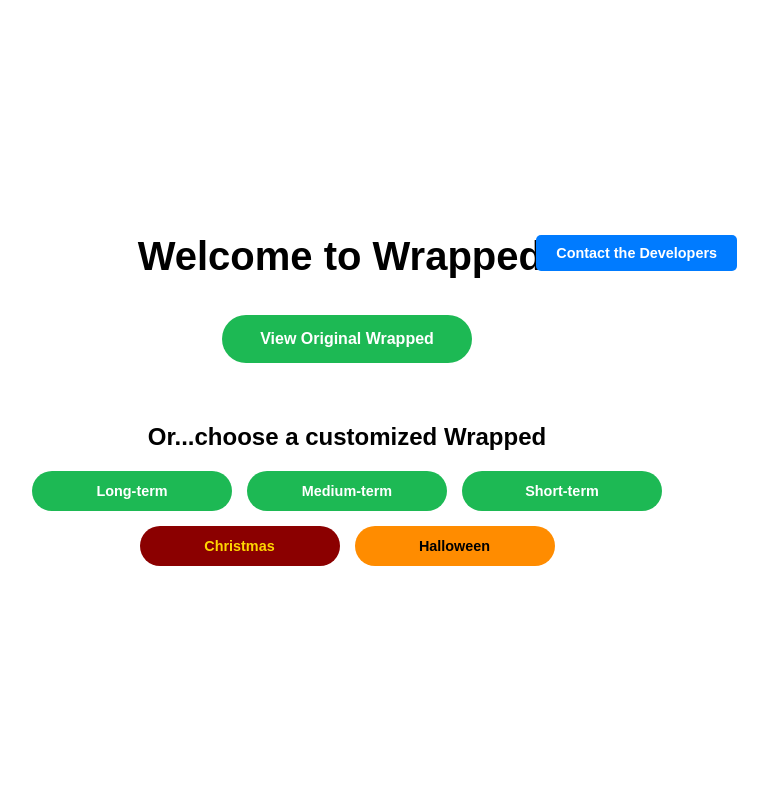
After one commit to anushak016/SpotifyWrapped, a Django app: page /spotify/homepage/ in a window 1280 px wide. The commit adds this page. Shown: the whole page, without its empty margins (293-1061 px from the left). Run offline with Django 5.2, Linux system fonts and the light colour scheme.

Commit message:
added a homepage with buttons for each wrapped and a contact the developers button

```diff
--- /dev/null
+++ b/wrappedSlides/static/home.css
@@ -0,0 +1,194 @@
+/* General Reset */
+body, h1, h2, a {
+    margin: 0;
+    padding: 0;
+    box-sizing: border-box;
+}
+
+body {
+    font-family: Arial, sans-serif;
+    color: white;
+    text-align: center;
+    min-height: 100vh;
+    display: flex;
+    flex-direction: column;
+    justify-content: center;
+    align-items: center;
+    padding: 0;
+    position: relative; /* Ensure child elements can be positioned relative to this */
+}
+
+.wrapper {
+    width: 100%;
+    max-width: 800px;
+    position: relative;
+}
+
+/* Header */
+header h1 {
+    font-size: 2.5rem;
+    color: black;
+    margin-bottom: 1rem;
+    font-weight: bold;
+}
+
+/* Contact Button (Top Left) */
+.contact-button-container {
+    position: absolute;
+    /*margin-left: 100rem;*/
+    top: 10px;  /* Adjust if you need more or less space from the top */
+    right: 10px; /* Adjust if you need more or less space from the left */
+    z-index: 10; /* Ensure it's above other elements */
+}
+
+.contact-button {
+    text-decoration: none;
+    background-color: #007bff;
+    color: white;
+    padding: 10px 20px;
+    border-radius: 5px;
+    font-size: 0.9rem;
+    font-weight: bold;
+    transition: background 0.3s ease;
+}
+
+h2 {
+    color: black;
+}
+
+.contact-button:hover {
+    background-color: #0056b3;
+}
+
+/* Main Button Section */
+.main-button-container {
+    background: white;
+    padding: 20px;
+    margin-bottom: 40px;
+}
+
+.main-button-container h2 {
+    color: black;
+    font-size: 1.5rem;
+    margin-bottom: 20px;
+}
+
+.main-button {
+    display: inline-block;
+    text-decoration: none;
+    background-color: #1db954;
+    color: white;
+    padding: 15px 30px;
+    border-radius: 25px; /* Rounded rectangle */
+    font-size: 1rem;
+    font-weight: bold;
+    transition: background 0.3s ease;
+    width: auto;
+    min-width: 250px; /* Set a minimum width for better rectangle shape */
+    text-align: center;
+}
+
+.main-button:hover {
+    background-color: #1ed760;
+}
+
+/* Customized Buttons Section */
+.custom-buttons-container h2 {
+    font-size: 1.5rem;
+    margin-bottom: 20px;
+}
+
+.custom-buttons {
+    display: flex;
+    flex-wrap: wrap;
+    justify-content: center;
+    gap: 15px;
+}
+
+.custom-button {
+    display: inline-block;
+    text-decoration: none;
+    background-color: #1db954;
+    color: white;
+    padding: 12px 30px; /* Padding to make it more rectangular */
+    border-radius: 25px; /* Rounded rectangle */
+    font-size: 0.9rem;
+    font-weight: bold;
+    transition: background 0.3s ease, transform 0.3s ease;
+    text-align: center;
+    width: auto;
+    min-width: 200px; /* Set a minimum width for better rectangle shape */
+}
+
+.custom-button1 {
+    display: inline-block;
+    text-decoration: none;
+    background-color: darkred;
+    color: gold;
+    padding: 12px 30px; /* Padding to make it more rectangular */
+    border-radius: 25px; /* Rounded rectangle */
+    font-size: 0.9rem;
+    font-weight: bold;
+    transition: background 0.3s ease, transform 0.3s ease;
+    text-align: center;
+    width: auto;
+    min-width: 200px; /* Set a minimum width for better rectangle shape */
+}
+
+.custom-button2 {
+    display: inline-block;
+    text-decoration: none;
+    background-color: darkorange;
+    color: black;
+    padding: 12px 30px; /* Padding to make it more rectangular */
+    border-radius: 25px; /* Rounded rectangle */
+    font-size: 0.9rem;
+    font-weight: bold;
+    transition: background 0.3s ease, transform 0.3s ease;
+    text-align: center;
+    width: auto;
+    min-width: 200px; /* Set a minimum width for better rectangle shape */
+}
+
+.custom-button:hover {
+    background-color: #333333;
+    transform: scale(1.05);
+}
+
+.custom-button1:hover {
+    background-color: indianred;
+    transform: scale(1.05);
+}
+
+.custom-button2:hover {
+    background-color: orange;
+    transform: scale(1.05);
+}
+
+/* Responsive Design */
+@media (max-width: 600px) {
+    .main-button {
+        font-size: 0.9rem;
+        padding: 12px 25px;
+    }
+
+    .custom-button {
+        font-size: 0.8rem;
+        padding: 10px 20px;
+    }
+
+    .custom-button1 {
+        font-size: 0.8rem;
+        padding: 10px 20px;
+    }
+
+    .custom-button2 {
+        font-size: 0.8rem;
+        padding: 10px 20px;
+    }
+
+    .contact-button-container {
+        top: 10px;
+        right: 10px;
+    }
+}
--- a/wrappedSlides/static/script.js
+++ b/wrappedSlides/static/script.js
@@ -2,6 +2,7 @@ document.addEventListener("DOMContentLoaded", () => {
     let currentIndex = 0;
     const slides = document.querySelectorAll(".slide");
     const totalSlides = slides.length;
+
 
     function showSlide(index) {
         slides.forEach((slide, i) => {
--- /dev/null
+++ b/wrappedSlides/templates/homepage.html
@@ -0,0 +1,44 @@
+{% load static %}
+<!DOCTYPE html>
+<html lang="en">
+<head>
+    <meta charset="UTF-8">
+    <meta name="viewport" content="width=device-width, initial-scale=1.0">
+    <title>Spotify Wrapped</title>
+    <link rel="stylesheet" href="{% static 'home.css' %}">
+</head>
+<body>
+    <div class="wrapper">
+        <div class="wrapper">
+        <!-- Header Section -->
+        <header>
+            <h1>Welcome to Wrapped!</h1>
+
+            <!-- Contact Button -->
+            <div class="contact-button-container">
+                <a href="#" class="contact-button">Contact the Developers</a>
+            </div>
+        </header>
+
+        <main>
+            <!-- Main Button -->
+            <div class="main-button-container">
+{#                <h2>Click to view your Wrapped</h2>#}
+                <a href="{% url 'spotify_login' %}" class="main-button">View Original Wrapped</a>
+            </div>
+
+            <!-- Customized Wrapped Section -->
+            <div class="custom-buttons-container">
+                <h2>Or...choose a customized Wrapped</h2>
+                <div class="custom-buttons">
+                    <a href="#" class="custom-button">Long-term</a>
+                    <a href="#" class="custom-button">Medium-term</a>
+                    <a href="#" class="custom-button">Short-term</a>
+                    <a href="#" class="custom-button1">Christmas</a>
+                    <a href="#" class="custom-button2">Halloween</a>
+                </div>
+            </div>
+        </main>
+    </div>
+</body>
+</html>
--- a/wrappedSlides/urls.py
+++ b/wrappedSlides/urls.py
@@ -5,4 +5,5 @@ from . import views
 urlpatterns = [
     path("login/", views.spotify_login, name="spotify_login"),
     path("redirect/", views.wrapped, name="spotify_callback"),
+    path("homepage/", views.home, name="homepage"),
 ]
--- a/wrappedSlides/views.py
+++ b/wrappedSlides/views.py
@@ -2,11 +2,12 @@ import requests, json
 from django.conf import settings
 from django.shortcuts import redirect, render
 from urllib.parse import urlencode
+from collections import Counter
 
 # Create your views here.
 
 def spotify_login(request):
-    scope = 'user-top-read'
+    scope = 'user-top-read user-library-read user-read-private user-read-recently-played'
     auth_url = (
         "https://accounts.spotify.com/authorize"
         "?response_type=code"
@@ -17,74 +18,19 @@ def spotify_login(request):
     return redirect(auth_url)
 
 def home(request):
-    return render(request, "home.html")
-
-# def spotify_callback(request):
-#     code = request.GET.get("code")
-#     if not code:
-#         return render(request, "home.html", {"error": "Authorization failed or was canceled"})
-#
-#     token_url = "https://accounts.spotify.com/api/token"
-#     payload = {
-#         "grant_type": "authorization_code",
-#         "code": code,
-#         "redirect_uri": settings.SPOTIFY_REDIRECT_URI,
-#         "client_id": settings.SPOTIFY_CLIENT_ID,
-#         "client_secret": settings.SPOTIFY_CLIENT_SECRET,
-#     }
-#     headers = {"Content-Type": "application/x-www-form-urlencoded"}
-#
-#     # Step 3: Exchange the code for an access token
-#     response = requests.post(token_url, data=payload, headers=headers)
-#     if response.status_code != 200:
-#         return render(request, "error.html", {"error": "Failed to obtain access token."})
-#
-#     response_data = response.json()
-#     access_token = response_data.get("access_token")
-#
-#     if access_token:
-#         headers = {"Authorization": f"Bearer {access_token}"}
-#
-#         # Step 4: Fetch user profile data
-#         profile_url = "https://api.spotify.com/v1/me"
-#         profile_response = requests.get(profile_url, headers=headers)
-#         profile_data = profile_response.json() if profile_response.status_code == 200 else None
-#
-#         # Step 5: Fetch user’s top songs (tracks)
-#         top_tracks_url = "https://api.spotify.com/v1/me/top/tracks?limit=10"
-#         top_tracks_response = requests.get(top_tracks_url, headers=headers)
-#         top_tracks_data = top_tracks_response.json().get("items", []) if top_tracks_response.status_code == 200 else []
-#
-#         # Step 6: Fetch user’s playlists
-#         playlists_url = "https://api.spotify.com/v1/me/playlists?limit=10"
-#         playlists_response = requests.get(playlists_url, headers=headers)
-#         playlists_data = playlists_response.json().get("items", []) if playlists_response.status_code == 200 else []
-#
-#         # Step 7: Fetch user’s top artists
-#         top_artists_url = "https://api.spotify.com/v1/me/top/artists?limit=10"
-#         top_artists_response = requests.get(top_artists_url, headers=headers)
-#         top_artists_data = top_artists_response.json().get("items", []) if top_artists_response.status_code == 200 else []
-#
-#         # Debug: Log the top tracks and top artists data to verify structure
-#         print("Top Tracks Data:", json.dumps(top_tracks_data, indent=2))
-#         print("Top Artists Data:", json.dumps(top_artists_data, indent=2))
-#
-#         # Render profile data, top tracks (songs), playlists, and top artists in a template
-#         return render(request, "profile.html", {
-#             "profile": profile_data,
-#             "top_tracks": top_tracks_data,     # User's top songs
-#             "playlists": playlists_data,
-#             "top_artists": top_artists_data,
-#         })
-#
-#     # If access token could not be retrieved
-#     return render(request, "error.html", {"error": "Authentication failed"})
+    return render(request, "homepage.html")
 
 def wrapped(request):
+    # Step 1: Get the authorization code from the URL
     code = request.GET.get("code")
+
     if not code:
         return render(request, "home.html", {"error": "Authorization failed or was canceled"})
 
+    # Store the code in the session (if you haven't already done so)
+    request.session['auth_code'] = code
+
+    # Step 2: Exchange the authorization code for an access token
     token_url = "https://accounts.spotify.com/api/token"
     payload = {
         "grant_type": "authorization_code",
@@ -95,11 +41,12 @@ def wrapped(request):
     }
     headers = {"Content-Type": "application/x-www-form-urlencoded"}
 
-    # Step 3: Exchange the code for an access token
     response = requests.post(token_url, data=payload, headers=headers)
+
     if response.status_code != 200:
         return render(request, "error.html", {"error": "Failed to obtain access token."})
 
+    # Step 3: Extract the access token
     response_data = response.json()
     access_token = response_data.get("access_token")
 
@@ -111,26 +58,39 @@ def wrapped(request):
     profile_response = requests.get(profile_url, headers=headers)
     profile_data = profile_response.json() if profile_response.status_code == 200 else None
 
-    # Step 5: Fetch user’s top songs (tracks)
+    # Step 5: Fetch other data (top tracks, artists, playlists, etc.)
     top_tracks_url = "https://api.spotify.com/v1/me/top/tracks?limit=5"
     top_tracks_response = requests.get(top_tracks_url, headers=headers)
     top_tracks_data = top_tracks_response.json().get("items", []) if top_tracks_response.status_code == 200 else []
 
-    # Step 6: Fetch user’s playlists
     playlists_url = "https://api.spotify.com/v1/me/playlists?limit=5"
     playlists_response = requests.get(playlists_url, headers=headers)
     playlists_data = playlists_response.json().get("items", []) if playlists_response.status_code == 200 else []
 
-    # Step 7: Fetch user’s top artists
     top_artists_url = "https://api.spotify.com/v1/me/top/artists?limit=5"
     top_artists_response = requests.get(top_artists_url, headers=headers)
     top_artists_data = top_artists_response.json().get("items", []) if top_artists_response.status_code == 200 else []
 
-    # Debug: Log the top tracks and top artists data to verify structure
-    print("Top Tracks Data:", json.dumps(top_tracks_data, indent=2))
-    print("Top Artists Data:", json.dumps(top_artists_data, indent=2))
+    all_genres = []
+    for artist in top_artists_data:
+        all_genres.extend(artist.get("genres", []))
 
-    # Compile slides
+    genre_counts = Counter(all_genres)
+
+    # Get the top 5 genres
+    top_genres = genre_counts.most_common(6)
+
+    # Format data for the slide
+    fun_genres_slide = {
+        "type": "top_genres",
+        "title": "Your Top Genres",
+        "content": [{"genre": genre, "count": count} for genre, count in top_genres],
+    }
+
+    # Step 6: Reset the authorization code in the session after it's been used
+    request.session.pop('auth_code', None)
+
+    # Step 7: Return the data to the user in the response
     slides = [
         {
             "type": "profile",
@@ -140,17 +100,22 @@ def wrapped(request):
         {
             "type": "top_tracks",
             "title": "Top Tracks",
-            "content": top_tracks_data,  # Corrected this to use the list directly
+            "content": top_tracks_data,
         },
         {
             "type": "top_artists",
             "title": "Top Artists",
-            "content": top_artists_data,  # Corrected this to use the list directly
+            "content": top_artists_data,
         },
         {
             "type": "playlists",
             "title": "Playlists",
-            "content": playlists_data,  # Corrected this to use the list directly
+            "content": playlists_data,
+        },
+        {
+            "type": "overall_stats",
+            "title": "Your Listening Overview",
+            "content": fun_genres_slide,
         },
     ]
 
```
Also changed, not shown: spotify_wrapped/settings.py (+9 -0 lines), wrappedSlides/static/styles.css (+102 -39 lines), wrappedSlides/templates/home.html (deleted, +0 -19 lines), wrappedSlides/templates/profile.html (+16 -4 lines), authentication/migrations/0001_initial.py (added), db.sqlite3.
